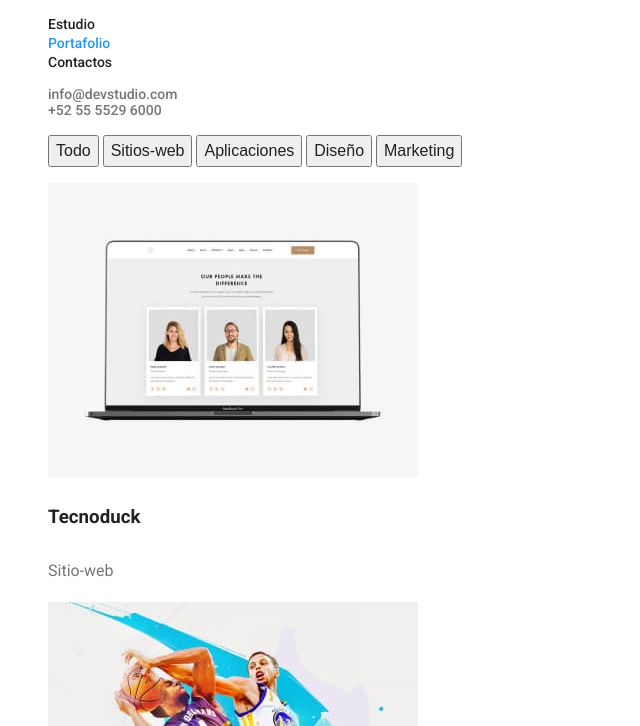
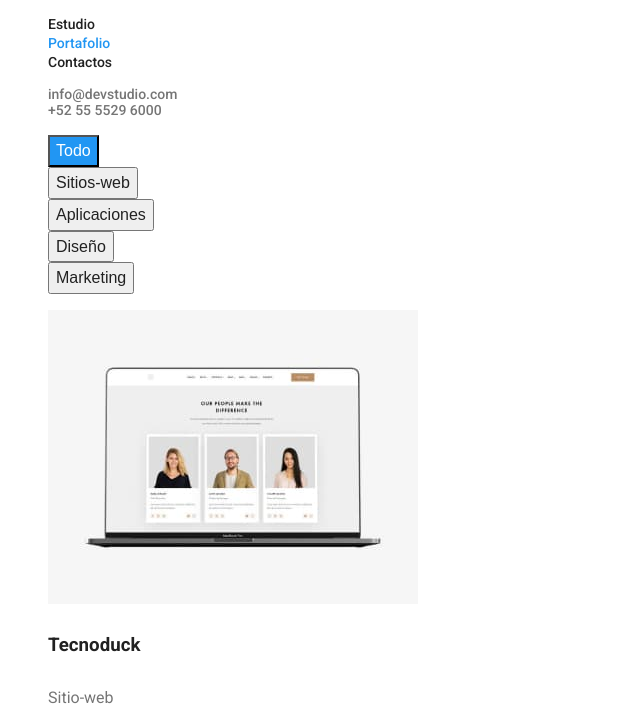
Before and after one commit to krito1221/goit-markup-hw-02, a plain HTML site: page portafolio.html in a window 1280 px wide. Shown: the part 41-767 px from the top of the page, without its empty margins (0-640 px from the left). Drawn offline with Linux system fonts and the light colour scheme.

Commit message:
Correcciones tarea 2

```diff
--- a/CSS/styles.css
+++ b/CSS/styles.css
@@ -17,7 +17,7 @@ body {
     list-style: none;
 }
 .navigation-links :hover {
-    color: blue;
+    color: var(--primary-color);
 }
 
 .navigation {
@@ -25,7 +25,7 @@ body {
     color: var(--secondary-color); text-decoration: none;
 }
 .header-contact:hover {
-    color: blue;
+    color: var(--primary-color);
 }
 .current {
     color:var(--primary-color);
@@ -92,5 +92,10 @@ color: var(--hero-color);
     color: var(--secondary-color); cursor: pointer;
 }
 .button-projects :hover {
-    color: var(--primary-color);
+    color: var(--hero-color);
+    background-color: var(--primary-color);
 }
+.active-button {
+    color: var(--hero-color);
+    background-color: var(--primary-color);
+}
--- a/portafolio.html
+++ b/portafolio.html
@@ -31,14 +31,14 @@
         </ul>
       </header>
         <main>
+          <section>
+            <h2 style="display: none">BUTTONS</h2>
             <ul class="list">
-              <li class="button-projects">
-                    <button type="button" class="link-project">Todo</button>
-                    <button type="button" class="link-project">Sitios-web</button>
-                    <button type="button" class="link-project">Aplicaciones</button>
-                    <button type="button" class="link-project">Diseño</button>
-                    <button type="button" class="link-project">Marketing</button>
-              </li>
+              <li class="button-projects"><button type="button" class="link-project active-button">Todo</button></li>
+              <li class="button-projects"><button type="button" class="link-project">Sitios-web</button></li>
+              <li class="button-projects"><button type="button" class="link-project">Aplicaciones</button></li>
+              <li class="button-projects"><button type="button" class="link-project">Diseño</button></li>
+              <li class="button-projects"><button type="button" class="link-project">Marketing</button></li>
             </ul>
             <ul class="list projects">
                 <li>
```
